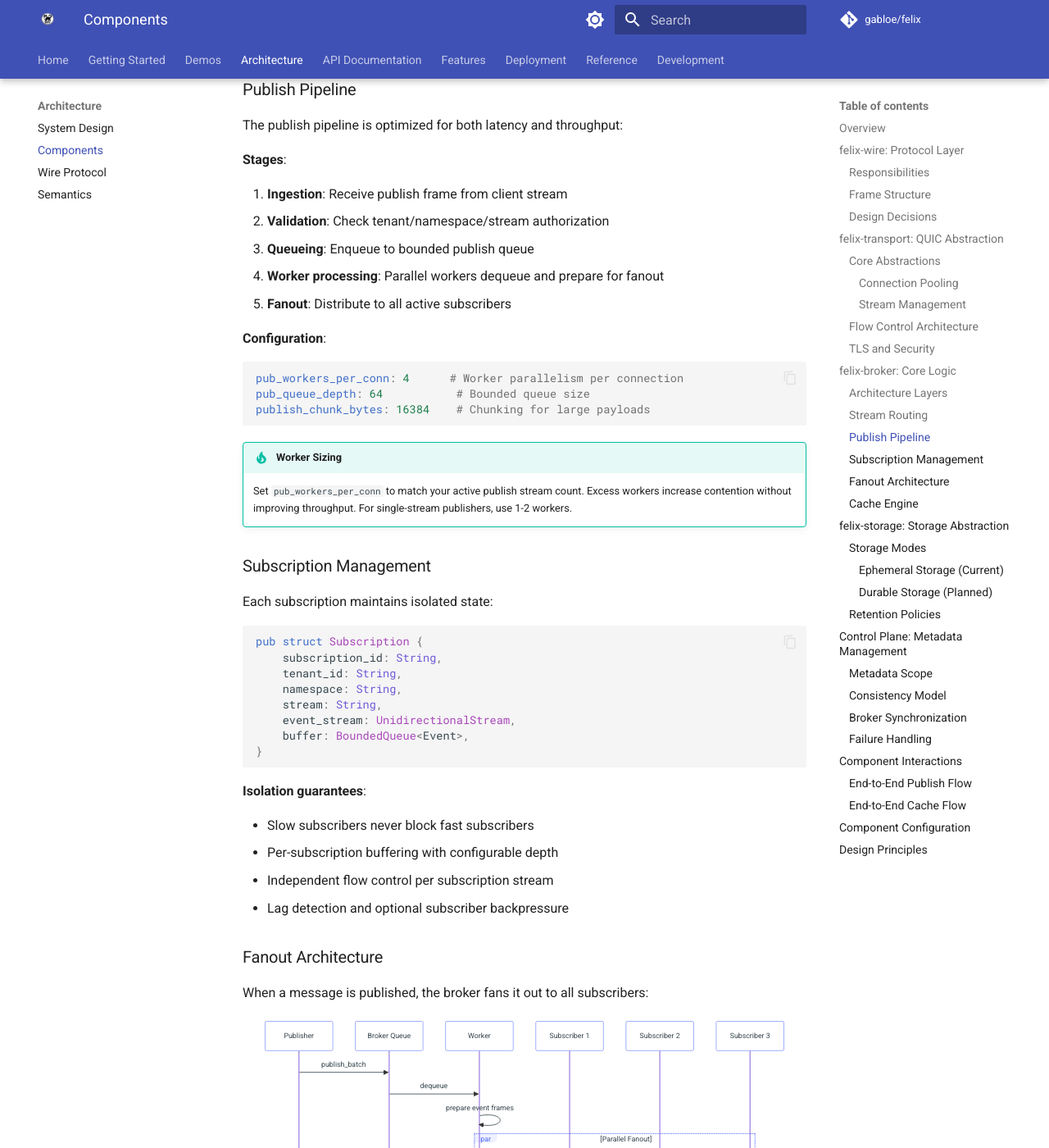
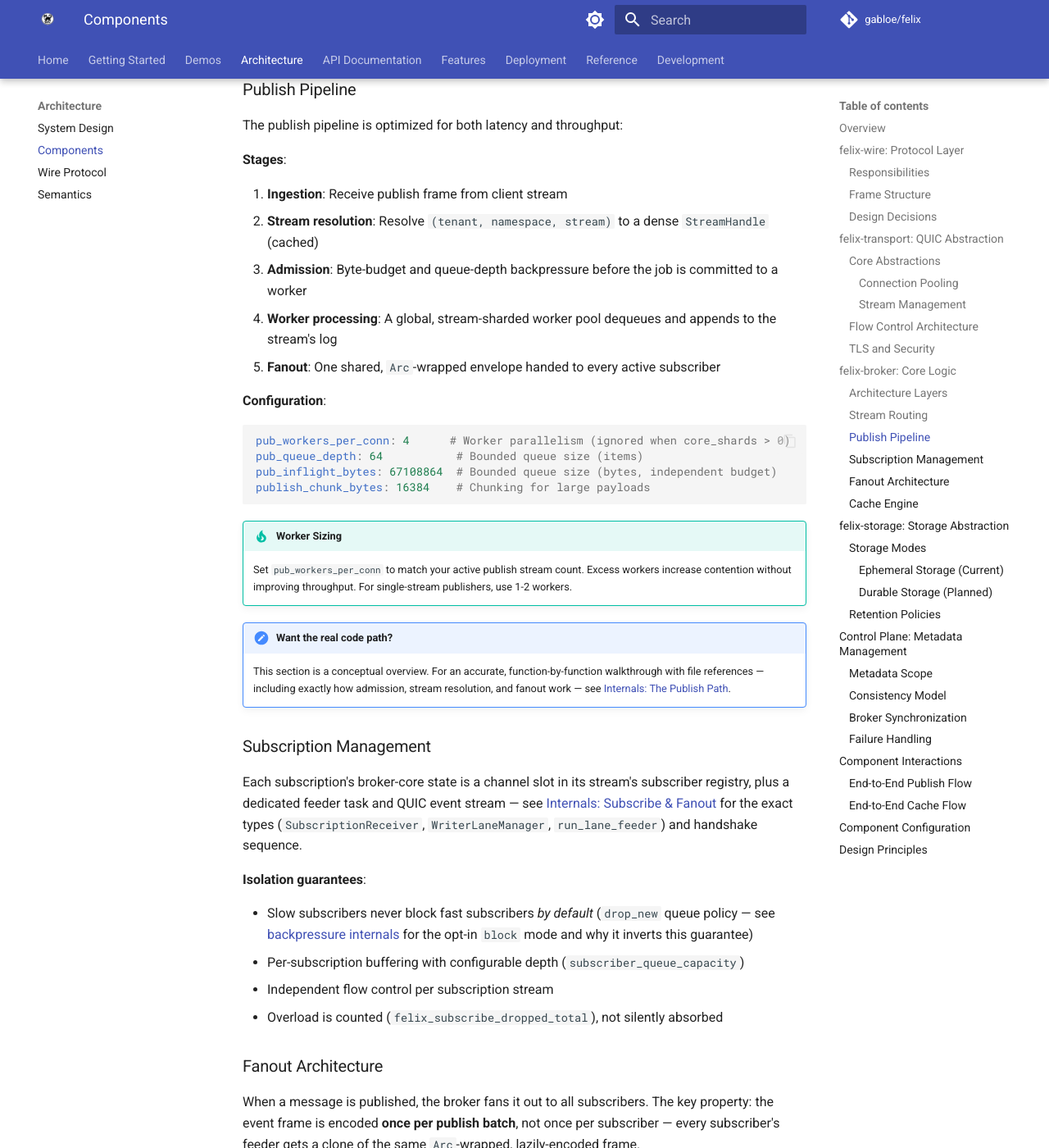
Before and after one commit to gabloe/felix, an MkDocs documentation site: the page built from docs-site/docs/architecture/components.md, in a window 1280 px wide and 1400 px high, scrolled down 4112 px. Shown: the whole window at 82% size. Built offline with MkDocs 1.6.1 and Material for MkDocs 9.7.7, drawn with Linux system fonts in a browser that asks for light colours; comment, search, counter and statistics services are not loaded; the version menu is left out; some of the changed text lies outside the part shown.

Commit message:
Add docs specifically for devs

````diff
--- a/docs-site/docs/architecture/components.md
+++ b/docs-site/docs/architecture/components.md
@@ -189,74 +189,85 @@ The publish pipeline is optimized for both latency and throughput:
 **Stages**:
 
 1. **Ingestion**: Receive publish frame from client stream
-2. **Validation**: Check tenant/namespace/stream authorization
-3. **Queueing**: Enqueue to bounded publish queue
-4. **Worker processing**: Parallel workers dequeue and prepare for fanout
-5. **Fanout**: Distribute to all active subscribers
+2. **Stream resolution**: Resolve `(tenant, namespace, stream)` to a dense `StreamHandle` (cached)
+3. **Admission**: Byte-budget and queue-depth backpressure before the job is committed to a worker
+4. **Worker processing**: A global, stream-sharded worker pool dequeues and appends to the stream's log
+5. **Fanout**: One shared, `Arc`-wrapped envelope handed to every active subscriber
 
 **Configuration**:
 
 ```yaml
-pub_workers_per_conn: 4      # Worker parallelism per connection
-pub_queue_depth: 64           # Bounded queue size
+pub_workers_per_conn: 4      # Worker parallelism (ignored when core_shards > 0)
+pub_queue_depth: 64           # Bounded queue size (items)
+pub_inflight_bytes: 67108864  # Bounded queue size (bytes, independent budget)
 publish_chunk_bytes: 16384    # Chunking for large payloads
 ```
 
 !!! tip "Worker Sizing"
     Set `pub_workers_per_conn` to match your active publish stream count. Excess workers increase contention without improving throughput. For single-stream publishers, use 1-2 workers.
 
+!!! note "Want the real code path?"
+    This section is a conceptual overview. For an accurate, function-by-function
+    walkthrough with file references — including exactly how admission,
+    stream resolution, and fanout work — see
+    [Internals: The Publish Path](../development/internals-publish.md).
+
 ### Subscription Management
 
-Each subscription maintains isolated state:
-
-```rust
-pub struct Subscription {
-    subscription_id: String,
-    tenant_id: String,
-    namespace: String,
-    stream: String,
-    event_stream: UnidirectionalStream,
-    buffer: BoundedQueue<Event>,
-}
-```
+Each subscription's broker-core state is a channel slot in its stream's
+subscriber registry, plus a dedicated feeder task and QUIC event stream —
+see [Internals: Subscribe & Fanout](../development/internals-subscribe.md)
+for the exact types (`SubscriptionReceiver`, `WriterLaneManager`,
+`run_lane_feeder`) and handshake sequence.
 
 **Isolation guarantees**:
 
-- Slow subscribers never block fast subscribers
-- Per-subscription buffering with configurable depth
+- Slow subscribers never block fast subscribers *by default* (`drop_new` queue policy — see [backpressure internals](../development/internals-concurrency.md) for the opt-in `block` mode and why it inverts this guarantee)
+- Per-subscription buffering with configurable depth (`subscriber_queue_capacity`)
 - Independent flow control per subscription stream
-- Lag detection and optional subscriber backpressure
+- Overload is counted (`felix_subscribe_dropped_total`), not silently absorbed
 
 ### Fanout Architecture
 
-When a message is published, the broker fans it out to all subscribers:
+When a message is published, the broker fans it out to all subscribers. The
+key property: the event frame is encoded **once per publish batch**, not
+once per subscriber — every subscriber's feeder gets a clone of the same
+`Arc`-wrapped, lazily-encoded frame.
 
 ```mermaid
 sequenceDiagram
     participant P as Publisher
-    participant B as Broker Queue
-    participant W as Worker
-    participant S1 as Subscriber 1
-    participant S2 as Subscriber 2
-    participant S3 as Subscriber 3
+    participant B as Broker core
+    participant S1 as Subscriber 1 feeder
+    participant S2 as Subscriber 2 feeder
+    participant S3 as Subscriber 3 feeder
 
-    P->>B: publish_batch
-    B->>W: dequeue
-    W->>W: prepare event frames
-    par Parallel Fanout
-        W->>S1: event batch
+    P->>B: publish_batch_to_handle
+    B->>B: append to log (one lock, whole batch)
+    B->>B: DeliveryEnvelope::new(payloads)
+    par Fan out the same envelope (Arc clones)
+        B->>S1: envelope.clone()
     and
-        W->>S2: event batch
+        B->>S2: envelope.clone()
     and
-        W->>S3: event batch
+        B->>S3: envelope.clone()
     end
+    S1->>S1: shared_event_frame() — encodes, caches in envelope
+    S2->>S2: shared_event_frame() — cache hit, no re-encode
+    S3->>S3: shared_event_frame() — cache hit, no re-encode
 ```
 
 **Batching behavior**:
 
 - Events are accumulated up to `event_batch_max_events` (default: 64)
 - Or until `event_batch_max_delay_us` elapses (default: 250 µs)
-- Or until `event_batch_max_bytes` is reached (default: 256 KB)
+- Or until `event_batch_max_bytes` is reached (default: 64 KB)
+
+!!! note "Want the real code path?"
+    See [Internals: Subscribe & Fanout](../development/internals-subscribe.md)
+    for the exact mechanics of `DeliveryEnvelope`, `shared_event_frame()`,
+    writer lanes, and the connection-writer pipelining that schedules the
+    actual QUIC writes.
 
 ### Cache Engine
 
--- a/mkdocs.yml
+++ b/mkdocs.yml
@@ -128,3 +128,6 @@ nav:
     - Contributing: development/contributing.md
     - Building & Testing: development/building.md
     - Project Structure: development/project-structure.md
+    - "Internals: The Publish Path": development/internals-publish.md
+    - "Internals: Subscribe & Fanout": development/internals-subscribe.md
+    - "Internals: Backpressure & Core Sharding": development/internals-concurrency.md
````
Also changed, not shown: docs-site/docs/development/internals-concurrency.md (added, +173 -0 lines), docs-site/docs/development/internals-publish.md (added, +255 -0 lines), docs-site/docs/development/internals-subscribe.md (added, +214 -0 lines).
